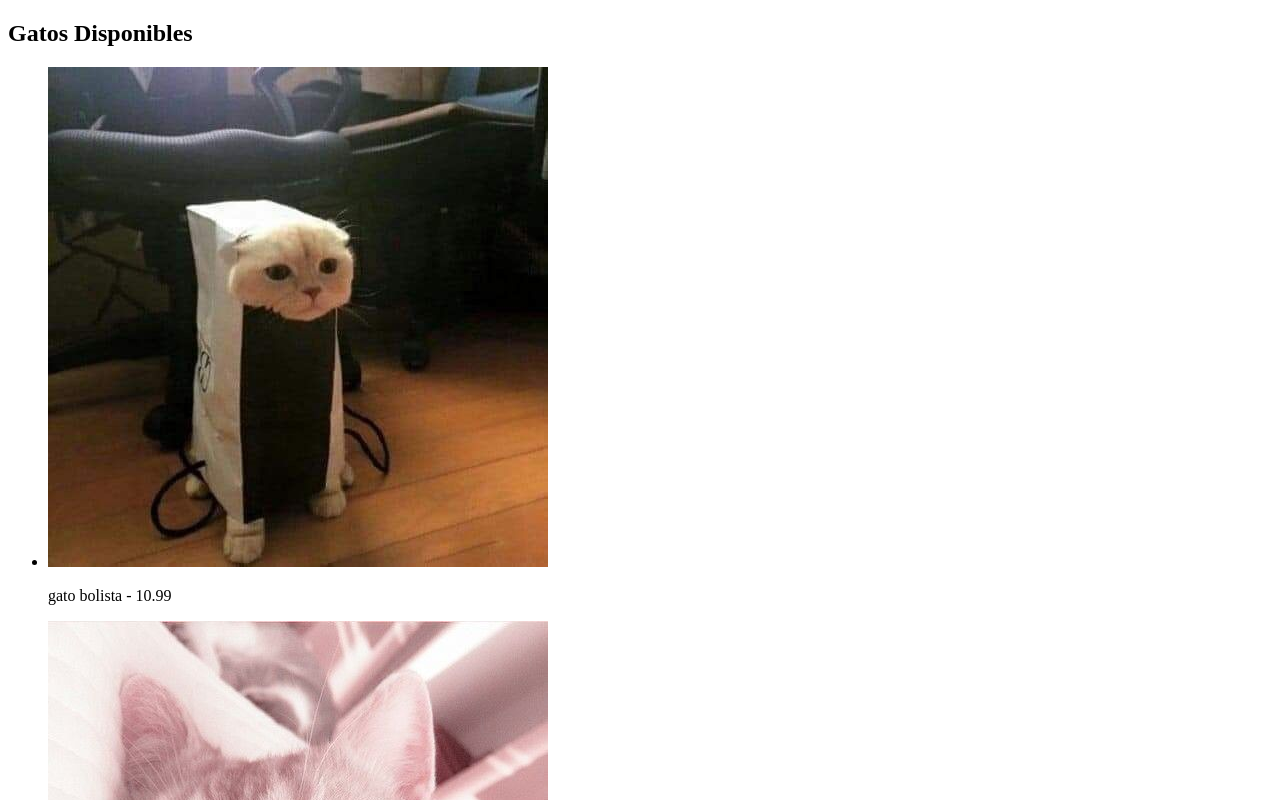
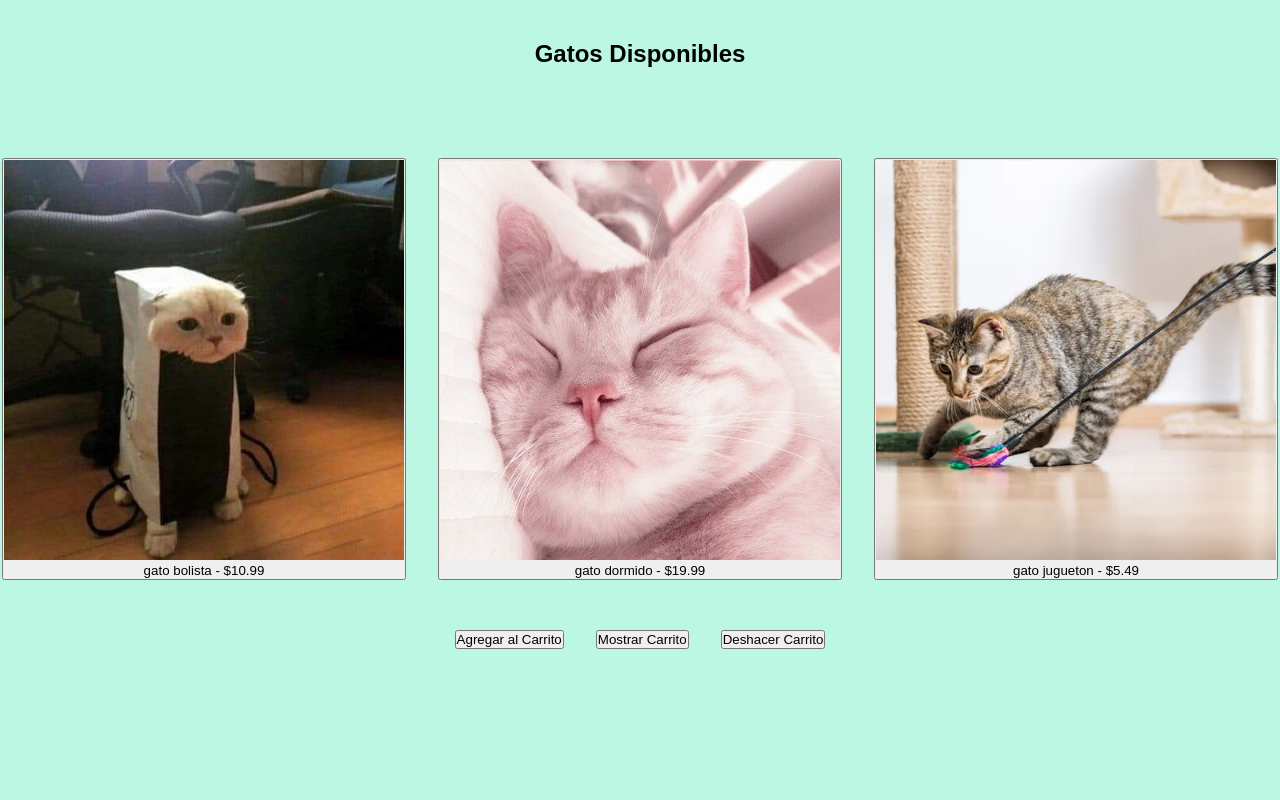
Before and after one commit to s14keke/PreEntrega2-Schujman, a plain HTML site: page index.html in a window 1280 px wide. Shown: the top 800 px of the page. Drawn offline with Linux system fonts and the light colour scheme.

Commit message:
primer commit

```diff
--- /dev/null
+++ b/css/styles.css
@@ -0,0 +1,38 @@
+*{
+    text-decoration: none;
+    font-family: sans-serif;
+    padding: 0;
+    margin: 0;
+    box-sizing:border-box;
+}
+
+h2{
+    text-align: center;
+    margin: 20px;
+    padding: 20px;
+}
+
+body{
+    background-color: rgb(187, 247, 227);
+}
+
+.productos{
+    display: flex;
+    list-style: none;
+    justify-content: center;
+    align-items: center;
+    gap: 2rem;
+    margin: 0 50px 0 50px;
+    padding: 50px;
+}
+
+.productos img{
+    height: 400px;
+}
+
+.botones{
+    display: flex;
+    justify-content: center;
+    align-items: center;
+    gap: 2rem;
+}
--- a/index.html
+++ b/index.html
@@ -3,22 +3,25 @@
 <head>
     <meta charset="UTF-8">
     <meta name="viewport" content="width=device-width, initial-scale=1.0">
-    <title>Carrito de Compras de gatos </title>
+    <link rel="stylesheet" href="./css/styles.css">
+    <title>Carrito de Compras de gatos</title>
 </head>
 <body>
 
     <div>
         <h2>Gatos Disponibles</h2>
         <ul class="productos"" id="listaProductos">
-            <li data-nombre="Producto 1" data-precio="10.99"><img src="./img/gato_bolsa.jpg" alt=""> <p>gato bolista - 10.99</p></li>
-            <li data-nombre="Producto 2" data-precio="19.99"><img src="./img/gato_dormilon.jpg" alt=""><p>gato dormido - 19.99</p></li>
-            <li data-nombre="Producto 3" data-precio="5.49"><img src="./img/gato_jugueton.jpg" alt=""><p>gato jugueton - 5.49</p></li>
+            <li data-nombre="Producto 1" data-precio="10.99"><button><img src="./img/gato_bolsa.jpg" alt=""> <p>gato bolista - $10.99</p></button></li>
+            <li data-nombre="Producto 2" data-precio="19.99"><button><img src="./img/gato_dormilon.jpg" alt=""><p>gato dormido - $19.99</p></button></li>
+            <li data-nombre="Producto 3" data-precio="5.49"><button><img src="./img/gato_jugueton.jpg" alt=""><p>gato jugueton - $5.49</p></button></li>
         </ul>
     </div>
 
+    <div class="botones">
     <button onclick="agregarProductoAlCarrito()">Agregar al Carrito</button>
     <button onclick="mostrarCarrito()">Mostrar Carrito</button>
     <button onclick="deshacerCarrito()">Deshacer Carrito</button>
+    </div>
 
 
 <script src="./js/index.js"></script>
```
